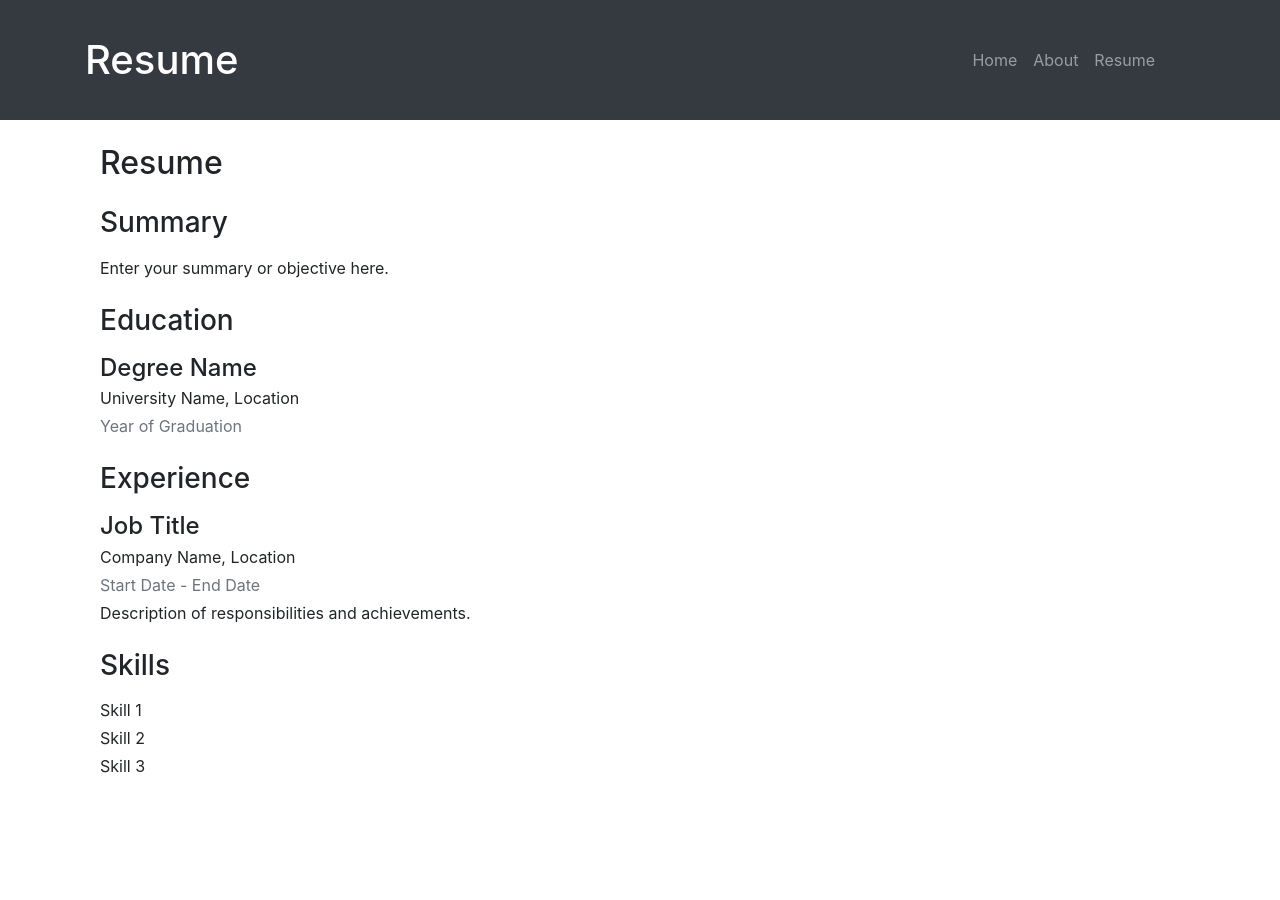
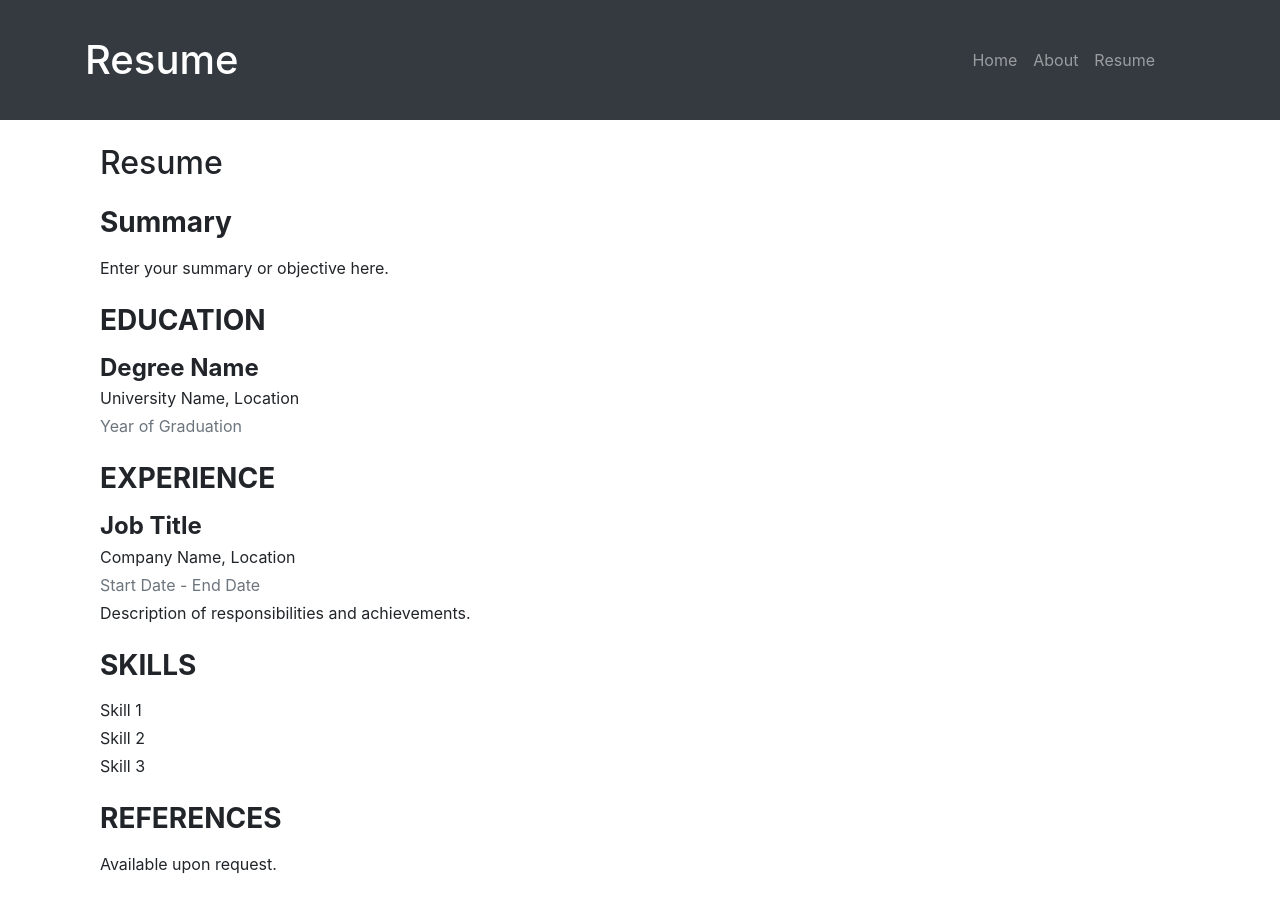
Before and after one commit to rsitorius/rsitorius.github.io, a Jekyll site: the page built from resume.html, in a window 1280 px wide. Built offline with Jekyll 4.4.1, drawn with Linux system fonts in a browser that asks for light colours.

Commit message:
Update resume.html

```diff
--- a/resume.html
+++ b/resume.html
@@ -9,16 +9,16 @@ permalink: /resume/
 
   <!-- Summary Section -->
   <section class="mb-4">
-    <h3 class="mb-3">Summary</h3>
+    <h3 class="font-weight-bold mb-3">Summary</h3>
     <p class="mb-0">Enter your summary or objective here.</p>
   </section>
 
   <!-- Education Section -->
   <section class="mb-4">
-    <h3 class="mb-3">Education</h3>
+    <h3 class="font-weight-bold text-uppercase mb-3">Education</h3>
     <ul class="list-unstyled">
       <li class="mb-3">
-        <h4 class="mb-1">Degree Name</h4>
+        <h4 class="mb-1 font-weight-bold">Degree Name</h4>
         <p class="mb-1">University Name, Location</p>
         <p class="text-muted mb-0">Year of Graduation</p>
       </li>
@@ -28,10 +28,10 @@ permalink: /resume/
 
   <!-- Experience Section -->
   <section class="mb-4">
-    <h3 class="mb-3">Experience</h3>
+    <h3 class="font-weight-bold text-uppercase mb-3">Experience</h3>
     <ul class="list-unstyled">
       <li class="mb-3">
-        <h4 class="mb-1">Job Title</h4>
+        <h4 class="mb-1 font-weight-bold">Job Title</h4>
         <p class="mb-1">Company Name, Location</p>
         <p class="text-muted mb-1">Start Date - End Date</p>
         <p class="mb-0">Description of responsibilities and achievements.</p>
@@ -42,7 +42,7 @@ permalink: /resume/
 
   <!-- Skills Section -->
   <section class="mb-4">
-    <h3 class="mb-3">Skills</h3>
+    <h3 class="font-weight-bold text-uppercase mb-3">Skills</h3>
     <ul class="list-unstyled">
       <li class="mb-1">Skill 1</li>
       <li class="mb-1">Skill 2</li>
@@ -51,4 +51,9 @@ permalink: /resume/
     </ul>
   </section>
 
+  <!-- References Section -->
+  <section>
+    <h3 class="font-weight-bold text-uppercase mb-3">References</h3>
+    <p class="mb-0">Available upon request.</p>
+  </section>
 </div>
```
Lines whose indentation alone changed are shown as unchanged.
